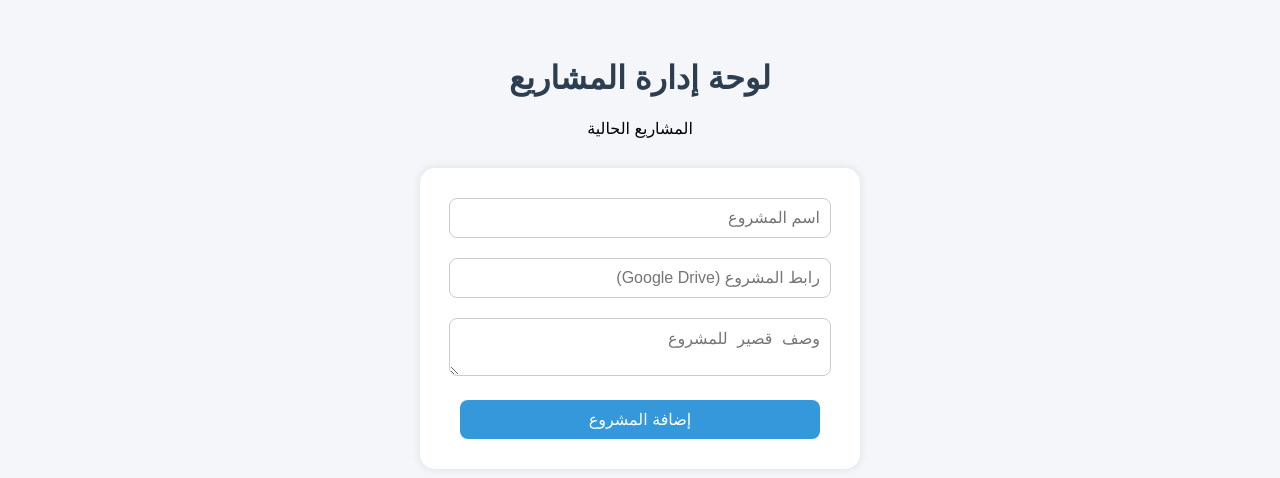
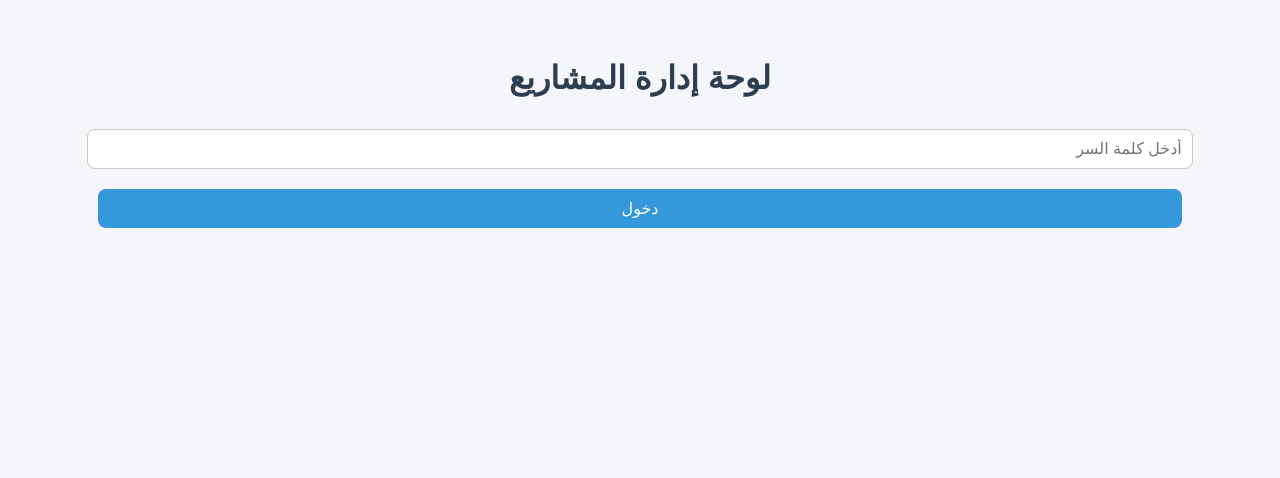
Before and after one commit to mdmdmdmdm/9thgrade, a plain HTML site: page admin.html in a window 1280 px wide. Drawn offline with Linux system fonts and the light colour scheme.

Commit message:
Update admin.html

```diff
--- a/admin.html
+++ b/admin.html
@@ -43,17 +43,34 @@
 </head>
 <body>
   <h1>لوحة إدارة المشاريع</h1>
-  <p>المشاريع الحالية</p>
 
+  <div id="login">
+    <input type="password" id="password" placeholder="أدخل كلمة السر" />
+    <button onclick="checkPassword()">دخول</button>
+  </div>
+
+  <div id="adminPanel" style="display:none;">
     <form id="adminForm">
       <input type="text" id="project" placeholder="اسم المشروع" required><br>
       <input type="url" id="link" placeholder="رابط المشروع (Google Drive)" required><br>
       <textarea id="desc" placeholder="وصف قصير للمشروع" required></textarea><br>
       <button type="submit">إضافة المشروع</button>
     </form>
+  </div>
 
   <script>
-    // تحميل المشاريع الموجودة أو إنشاء قائمة جديدة
+    const PASSWORD = "school_9thgrade_00";
+
+    function checkPassword() {
+      const input = document.getElementById("password").value;
+      if (input === PASSWORD) {
+        document.getElementById("login").style.display = "none";
+        document.getElementById("adminPanel").style.display = "block";
+      } else {
+        alert("❌ كلمة السر غير صحيحة");
+      }
+    }
+
     const projects = JSON.parse(localStorage.getItem("projects") || "[]");
 
     document.getElementById("adminForm").addEventListener("submit", e => {
@@ -67,7 +84,6 @@
 
       projects.push(data);
 
-      // إنشاء ملف JSON وحفظه
       const blob = new Blob([JSON.stringify(projects, null, 2)], { type: "application/json" });
       const link = document.createElement("a");
       link.href = URL.createObjectURL(blob);
```
Lines whose indentation alone changed are shown as unchanged.
